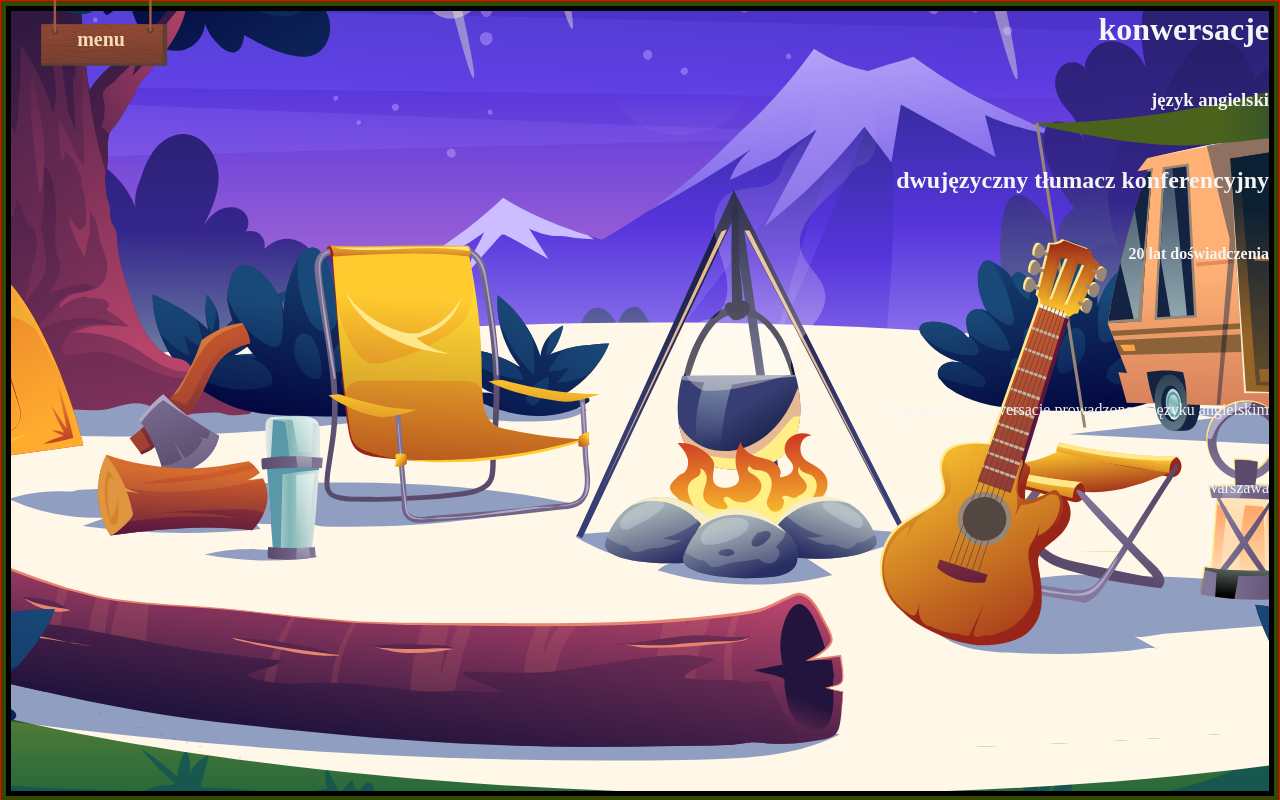
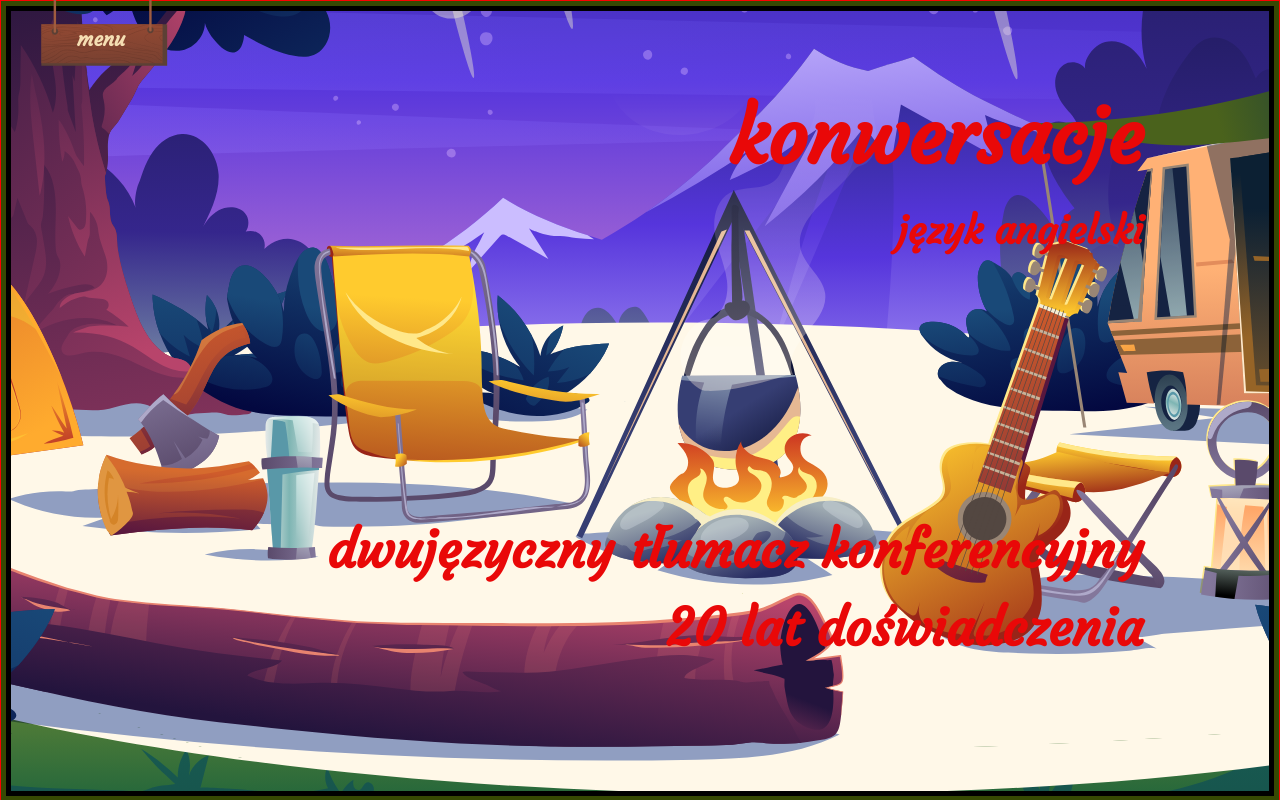
Before and after one commit to BartekNowicki/www_konwersacje, a Gatsby site: page / in a window 1280 px wide. Shown: the top 800 px of the page. Built offline with nearby package versions, Linux system fonts and the light colour scheme; Gatsby itself is replaced by a stand-in of ours.

Commit message:
added google font

```diff
--- a/gatsby-config.js
+++ b/gatsby-config.js
@@ -6,6 +6,7 @@ module.exports = {
     keywords: `angielski, konwersacje, Warszawa, native`,
   },
   plugins: [
+
     `gatsby-plugin-react-helmet`,
     `gatsby-plugin-sass`,
     `gatsby-plugin-image`,
--- a/src/components/Campsite.js
+++ b/src/components/Campsite.js
@@ -18,22 +18,21 @@ export const Campsite = () => {
 
     const isMenuOpen = useSelector((state) => state.isMenuOpen);
 
-    const styles = {
+    const style1 = {
         transform: `scale(${scaleFactor})`
     };
 
-
     return (
     <div className = "campsiteWrapper">
-        <CampsiteInlineSvg style = { styles }/>
+        <CampsiteInlineSvg style = { style1 }/>
         <MenuItems open = { isMenuOpen }/>
         <Text tag = 'h1' text = {data.text1} name = 'text_1'/>
         <Text tag = 'h3' text = {data.text2} name = 'text_2'/>
         <Text tag = 'h2' text = {data.text3} name = 'text_3'/>
         <Text tag = 'h4' text = {data.text4} name = 'text_4'/>
-        <Text tag = 'h5' text = {data.text5} name = 'text_5'/>
-        <Text tag = 'p' text = {data.text6} name = 'text_6'/>
-        <Text tag = 'p' text = {data.text7} name = 'text_7'/>
+        {/* <Text tag = 'h5' text = {data.text5} name = 'text_5'/> */}
+        {/* <Text tag = 'p' text = {data.text6} name = 'text_6'/> */}
+        {/* <Text tag = 'p' text = {data.text7} name = 'text_7'/> */}
 
     </div>
     )
--- a/src/components/_variables.scss
+++ b/src/components/_variables.scss
@@ -1,7 +1,6 @@
-// $base-font-size: 16px;
-// $small-font-size: 14px;
+$primary-font: 'Courgette';
+$secondary-font: 'Roboto';
 
-// $font-family: 'Montserrat', sans-serif;
 
 // $main-spacing: 20px;
 // $max-width: 1000px;
--- a/src/components/campsite.scss
+++ b/src/components/campsite.scss
@@ -1,5 +1,16 @@
+
+// It does load the Google font. But there is a flash second when the default font is visible. Is there a way to prefetch the font so that the screen doesn't flicker? – Arunster Aug 13 '20 at 2:45
+// This is because of the display: swap. You can change the behavior but this is a way to avoid the render-block. The font is already downloaded but the CSS needs to be parsed either way and the display: swaploads don't block the CSS rendering and when the font is parsed, it swaps. Try display: block if you want to avoid the flicker. – Ferran Buireu Aug 13 '20 at 4:57
+
+@import url('https://fonts.googleapis.com/css2?family=Courgette&display=swap');
+@import '_variables';
+
+
 .campsiteWrapper {
     // border: 5px solid rgb(241, 228, 33);
+    // font-family: 'Courgette', cursive;
+    font-family: $primary-font, cursive;
+    color: rgb(233, 8, 8);
     width: 100%;
     height: auto;
     overflow: hidden;
@@ -22,49 +33,43 @@
 }
 
 [name = "text_1"] {
-    // border: 1px solid rebeccapurple;
     position: absolute;
-    top: 0;
-    right: 0;
-    color: whitesmoke;
+    top: 10%;
+    right: 10%;
+    font-size: 6vw;
 }
 
 [name = "text_2"] {
-    // border: 1px solid rebeccapurple;
     position: absolute;
-    top: 10%;
-    right: 0;
-    color: whitesmoke;
+    top: 25%;
+    right: 10%;
+    font-size: 3vw;
 }
 
 [name = "text_3"] {
-    // border: 1px solid rebeccapurple;
     position: absolute;
-    top: 20%;
-    right: 0;
-    color: whitesmoke;
+    top: 65%;
+    right: 10%;
+    font-size: 4vw;
 }
 
 [name = "text_4"] {
-    // border: 1px solid rebeccapurple;
     position: absolute;
-    top: 30%;
-    right: 0;
-    color: whitesmoke;
+    top: 75%;
+    right: 10%;
+    font-size: 4vw;
 }
 
 [name = "text_5"] {
-    // border: 1px solid rebeccapurple;
     position: absolute;
-    top: 40%;
-    right: 0;
-    color: whitesmoke;
+    top: 55%;
+    right: 10%;
 }
 
 [name = "text_6"] {
     // border: 1px solid rebeccapurple;
     position: absolute;
-    top: 50%;
+    top: 70%;
     right: 0;
     color: whitesmoke;
 }
--- a/src/components/data.js
+++ b/src/components/data.js
@@ -3,6 +3,7 @@ const data = {
     text2: 'język angielski',
     text3: 'dwujęzyczny tłumacz konferencyjny',
     text4: '20 lat doświadczenia',
+
     text6: 'zaprasza na konwersacje prowadzone w języku angielskim',
     text7: 'Warszawa',
     text8: 'metoda i założenia teoretyczne',
```
